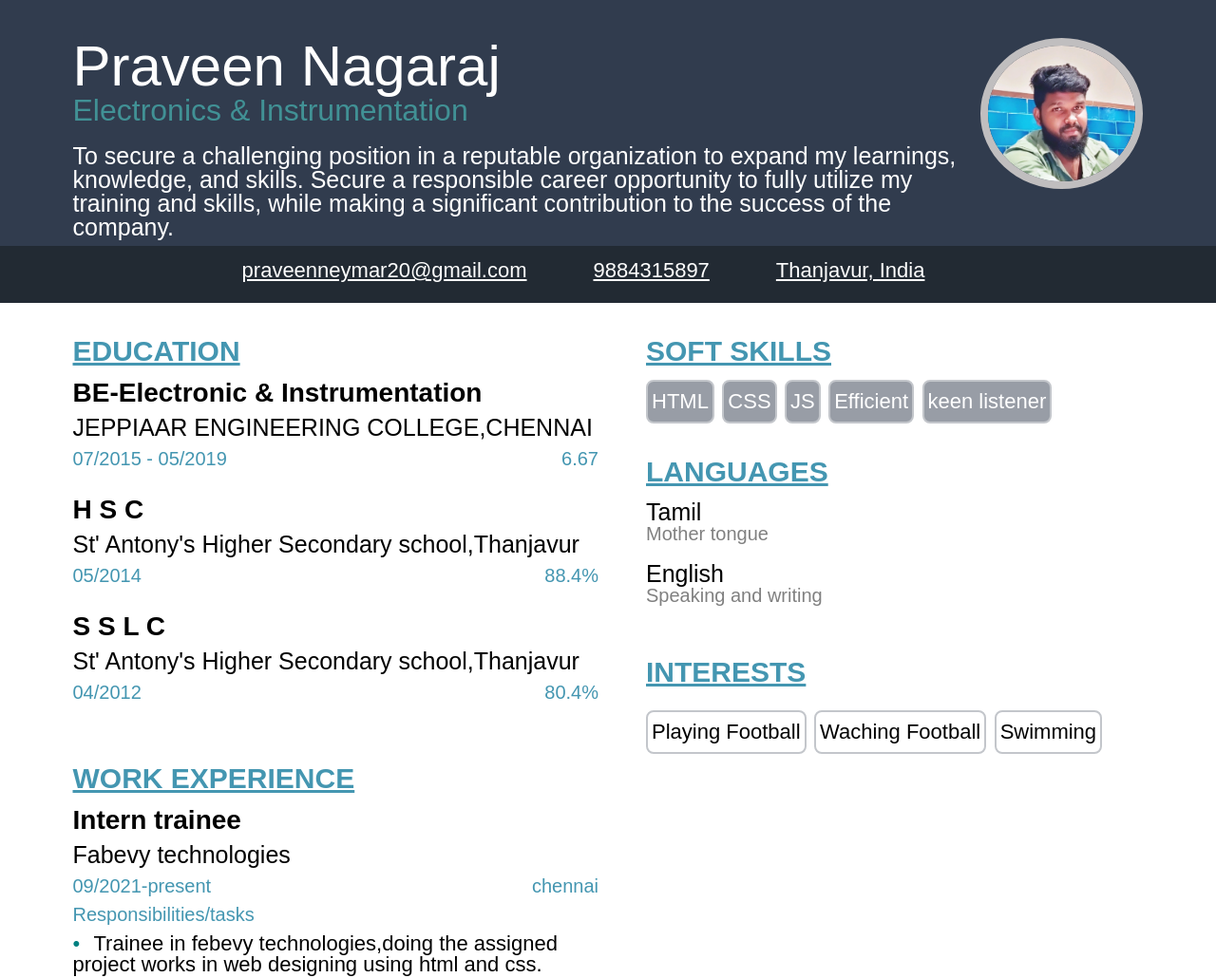
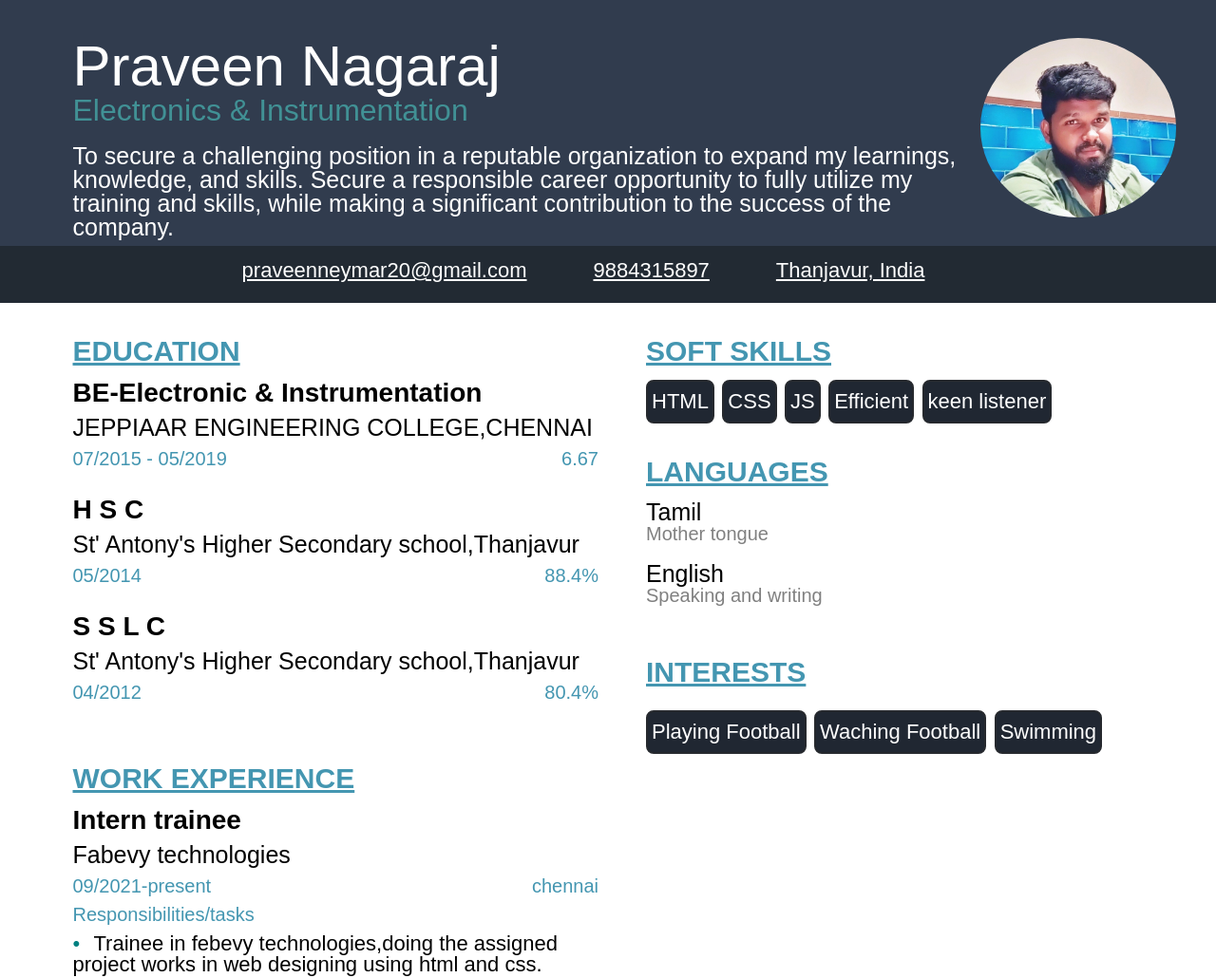
Before and after one commit to prawin10/personal-portfolio1, a website: page layout.html in a window 1280 px wide. Shown: the whole page at 95% size. Drawn offline with Linux system fonts and the light colour scheme.

Commit message:
layout updated

```diff
--- a/css/layout.css
+++ b/css/layout.css
@@ -2,7 +2,7 @@
     box-sizing: border-box;
 }
 body{
-    background-image: url(../doc/resume-pic.jpg);
+    background-image: url(../images/resume-pic.jpg);
     background-position: center top;
     height: 1000px;
     font-family: Arial, Helvetica, sans-serif;
@@ -66,9 +66,9 @@ body{
     padding-bottom: 40px;
 }
 .header-right img{
-    width: 100%;
+    width: 120%;
     border-radius: 50%;
-    border: solid 8px #c0bebf;
+    border: solid 0px #c0bebf;
 }
 .header h1{
     color: white;
@@ -164,8 +164,8 @@ body{
     padding-left: 4px;
     margin-right: 4px;
     color: white;
-    border: solid 2px rgb(195 198 203);
-    background-color: rgb(152 157 166);
+    border: solid 2px rgb(38 41 46);
+    background-color: rgb(32 39 50);
     border-radius: 8px;
     display: inline-block;
 }
@@ -176,7 +176,9 @@ body{
     padding-bottom: 10px;
     padding-right: 4px;
     padding-left: 4px;
-    border: solid 2px rgb(195 198 203);
+    color: white;
+    border: solid 2px rgb(38 41 46);
+    background-color: rgb(32 39 50);
     border-radius: 8px;
     margin-right: 4px;
     margin-top: 10px;
```
Also changed, not shown: images/resume-pic.jpg (renamed from doc/resume-pic.jpg).
